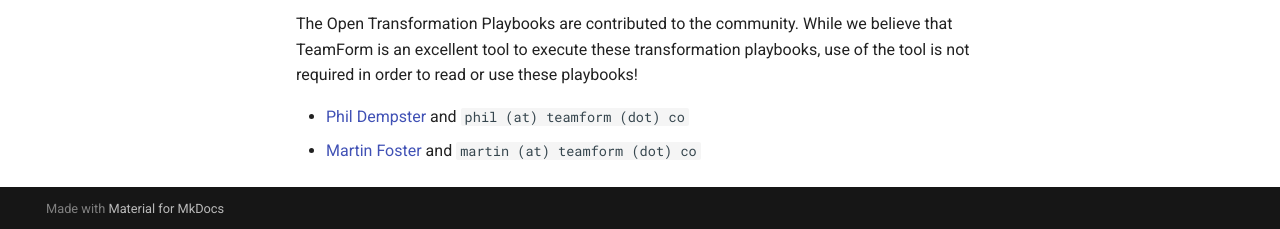
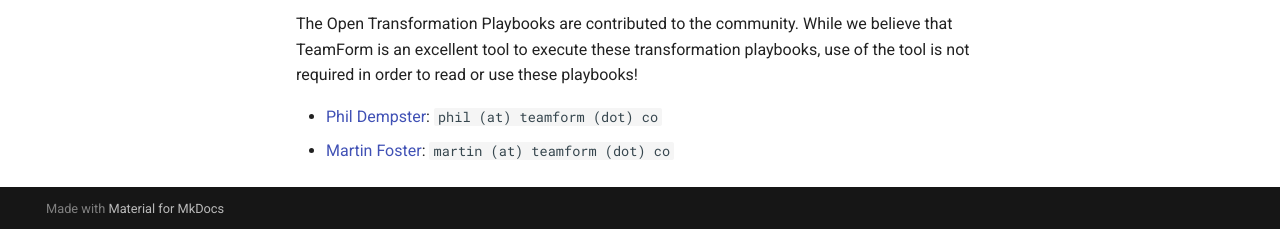
Before and after one commit to TransformationPlaybooks/playbooks, an MkDocs documentation site: the page built from docs/index.md, in a window 1280 px wide and 900 px high, scrolled down 667 px. Shown: the part 668-897 px from the top of the window. Built offline with MkDocs 1.6.1 and Material for MkDocs 9.7.7, drawn with Linux system fonts in a browser that asks for light colours; comment, search, counter and statistics services are not loaded.

Commit message:
clarify state of playbooks, contacts

```diff
--- a/docs/index.md
+++ b/docs/index.md
@@ -37,5 +37,5 @@ This initiative is sponsored by [Teamform](https://www.teamform.co/).  TeamForm
 
 The Open Transformation Playbooks are contributed to the community.  While we believe that TeamForm is an excellent tool to execute these transformation playbooks, use of the tool is not required in order to read or use these playbooks!
 
-* [Phil Dempster](https://www.linkedin.com/in/phil-dempster-75425b2/) and `phil (at) teamform (dot) co`
-* [Martin Foster](https://www.linkedin.com/in/martinfoster/) and `martin (at) teamform (dot) co`
+* [Phil Dempster](https://www.linkedin.com/in/phil-dempster-75425b2/): `phil (at) teamform (dot) co`
+* [Martin Foster](https://www.linkedin.com/in/martinfoster/): `martin (at) teamform (dot) co`
```
